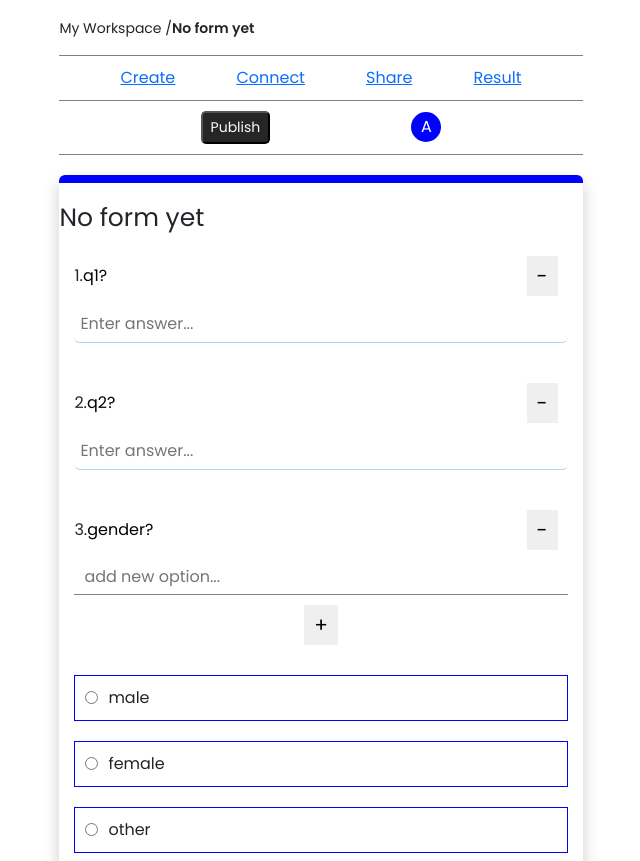
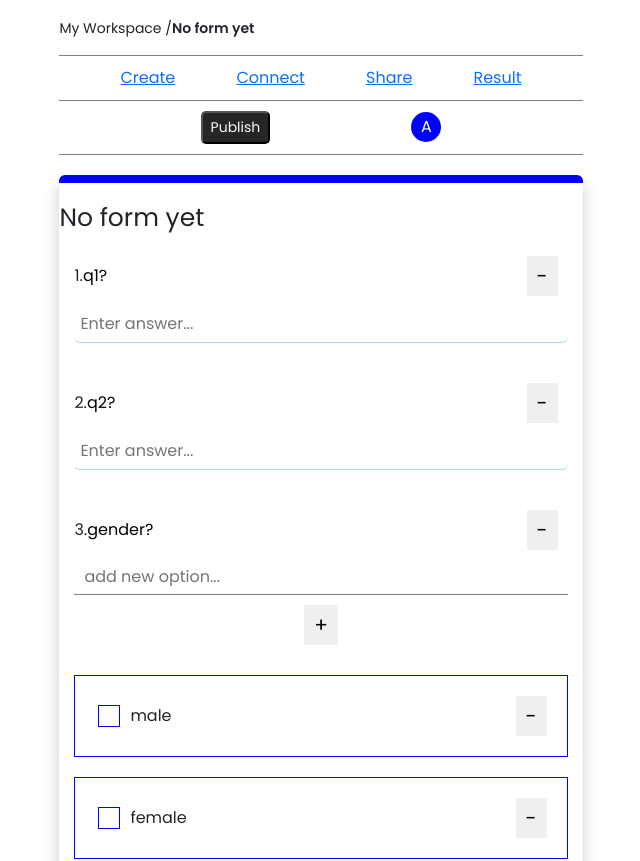
Before and after one commit to Adeee11/form-builder, a React (Create React App) app in the folder client/: page /editForm in a window 1280 px wide. Shown: the top 861 px of the page, without its empty margins (319-959 px from the left). Built offline with nearby package versions, Linux system fonts and the light colour scheme; no server answers.

Commit message:
Added removing options from MCQ's and changed the style of MCQ to tickbox

```diff
--- a/client/src/pages/EditForm/EditForm.styles.tsx
+++ b/client/src/pages/EditForm/EditForm.styles.tsx
@@ -172,6 +172,8 @@ const Option = styled.input.attrs((props) => ({
   border: gray 1px solid;
   border-radius: 4%;
   padding: 5px 10px;
+  /* margin-right: 20px; */
+  visibility: hidden;
 `;
 
 const AddNewOption = styled.input.attrs((props) => ({
@@ -186,11 +188,26 @@ const AddNewOption = styled.input.attrs((props) => ({
 const OptionsContainer = styled.div`
   margin-top: 20px;
   display: flex;
-  justify-content: flex-start;
+  justify-content: space-between;
   gap: 10px;
   align-items: center;
   padding: 10px;
   border: 1px solid blue;
+  label::before {
+    content: "";
+    height: 22px;
+    width: 22px;
+    border: 1px solid blue;
+    display: inline-block;
+    text-align: center;
+    vertical-align: middle;
+    margin-right: 10px;
+    color: blue;
+  }
+  input[type="radio"]:checked + label::before {
+    content: "✓";
+    font-size: 18px;
+  }
 `;
 
 export {
--- a/client/src/pages/EditForm/EditForm.tsx
+++ b/client/src/pages/EditForm/EditForm.tsx
@@ -242,6 +242,21 @@ const EditForm = () => {
     update(index, newValue);
   };
 
+  const removeOption = (option: string, fieldIndex: number) => {
+    const options = fields[fieldIndex].answer.option.filter(
+      (value) => value != option
+    );
+    const newValue = {
+      question: fields[fieldIndex].question,
+      answer: {
+        fieldType: fields[fieldIndex].answer.fieldType,
+        value: "",
+        option: options,
+      },
+    };
+    update(fieldIndex, newValue);
+  };
+
   return (
     <>
       <Wrapper>
@@ -324,12 +339,21 @@ const EditForm = () => {
                         </PlusButtonContainer>
                         {field.answer.option.map((option) => (
                           <OptionsContainer>
+                            <div>
                               <Option
                                 value={option}
                                 name={field.question.value}
                                 id={option}
                               />
                               <label htmlFor={option}>{option}</label>
+                            </div>
+                            <PlusButtonContainer>
+                              <PlusButton
+                                onClick={() => removeOption(option, index)}
+                              >
+                                -
+                              </PlusButton>
+                            </PlusButtonContainer>
                           </OptionsContainer>
                         ))}
                       </>
```
Lines whose indentation alone changed are shown as unchanged.
